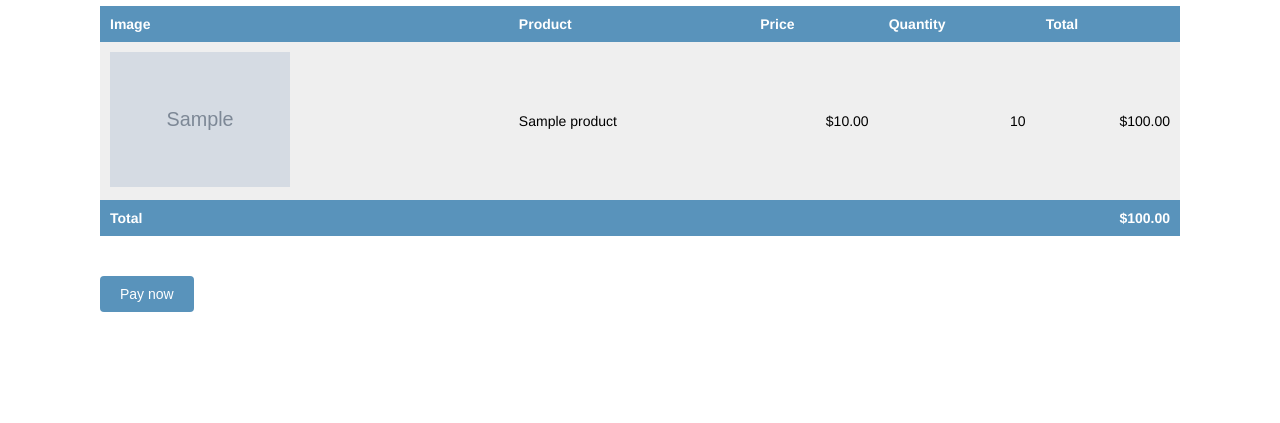
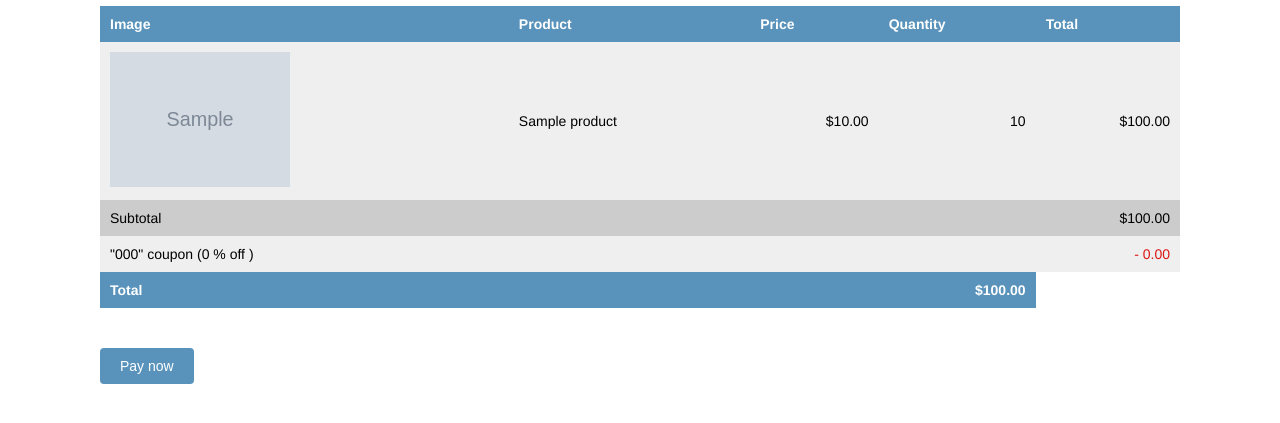
Before and after one commit to IslombekOrifov/shop, a Django app: template payment/templates/payment/process.html in a window 1280 px wide. Shown: the part 154-577 px from the top of the page. Run offline with Django 4.2, Linux system fonts and the light colour scheme; the template is opened without the code that fills it: values that come from a table or form of the project are taken from there, others are empty; tables that the repository leaves empty hold one stand-in row (values such as "Sample post"); grey boxes marked "Sample" are stand-in pictures; parts of the project's set-up code (start-up, migrations or seed data) failed here and were passed over.

Commit message:
coupon system integration done

```diff
--- a/orders/models.py
+++ b/orders/models.py
@@ -1,7 +1,11 @@
+from decimal import Decimal
+
 from django.db import models
 from django.conf import settings
+from django.core.validators import MinValueValidator, MaxValueValidator
 
 from shop.models import Product
+from coupons.models import Coupon
 
 
 class Order(models.Model):
@@ -15,6 +19,13 @@ class Order(models.Model):
     updated = models.DateTimeField(auto_now=True)
     paid = models.BooleanField(default=False)
     stripe_id = models.CharField(max_length=250, blank=True)
+    coupon = models.ForeignKey(Coupon,
+                               related_name='orders',
+                               null=True,
+                               blank=True,
+                               on_delete=models.SET_NULL)
+    discount = models.IntegerField(default=0, validators=[MinValueValidator(0),
+                                                          MaxValueValidator(100)])
 
     class Meta:
         ordering = ['-created']
@@ -26,7 +37,18 @@ class Order(models.Model):
         return f"Order {self.id}"
 
     def get_total_cost(self):
+        total_cost = self.get_total_cost_before_discount()
+        return total_cost - self.get_discount()
+
+    def get_total_cost_before_discount(self):
         return sum(item.get_cost() for item in self.items.all())
+
+    def get_discount(self):
+        total_cost = self.get_total_cost_before_discount()
+        if self.discount:
+            return total_cost * (self.discount / Decimal(100))
+        return Decimal(0)
+
 
     def get_stripe_url(self):
         if not self.stripe_id:
--- a/orders/views.py
+++ b/orders/views.py
@@ -19,7 +19,11 @@ def order_create(request):
     if request.method == 'POST':
         form = OrderCreatForm(request.POST)
         if form.is_valid():
-            order = form.save()
+            order = form.save(commit=False)
+            if cart.coupon:
+                order.coupon = cart.coupon
+                order.discount = cart.coupon.discount
+            order.save()
             for item in cart:
                 OrderItem.objects.create(order=order,
                                          product=item['product'],
--- a/payment/tasks.py
+++ b/payment/tasks.py
@@ -18,7 +18,7 @@ def payment_completed(order_id):
                          message,
                          'islombekorifov0199@mail.com',
                          [order.email])
-    html = render_to_string('orders/order/pdf.html', args=[order.id])
+    html = render_to_string('orders/order/pdf.html', {'order': order})
     out = BytesIO()
     stylesheets = [weasyprint.CSS(settings.STATIC_ROOT / 'css/pdf.css')]
     weasyprint.HTML(string=html).write_pdf(out, stylesheets)
--- a/payment/templates/payment/process.html
+++ b/payment/templates/payment/process.html
@@ -27,9 +27,21 @@
                     <td class="num">${{ item.get_cost }}</td>
                 </tr>
             {% endfor %}
+            {% if order.coupon %}
+                <tr class="subtotal">
+                    <td>Subtotal</td>
+                    <td colspan="3"></td>
+                    <td class="num">${{ order.get_total_cost_before_discount|floatformat:2 }}</td>
+                </tr>
+                <tr>
+                    <td>"{{ order.coupon.code }}" coupon ({{order.discount}} % off )</td>
+                    <td colspan="3"></td>
+                    <td class="num neg">- {{ order.get_discount|floatformat:2 }}</td>
+                </tr>
+            {% endif %}
             <tr class="total">
-                <td colspan="4">Total</td>
-                <td class="num">${{ order.get_total_cost }}</td>
+                <td colspan="3">Total</td>
+                <td class="num">${{ order.get_total_cost|floatformat:2 }}</td>
             </tr>
         </tbody>
     </table>
```
Also changed, not shown: orders/templates/admin/orders/order/detail.html (+12 -1 lines), orders/templates/orders/order/pdf.html (+11 -1 lines), payment/views.py (+7 -0 lines), orders/migrations/0003_order_coupon_order_discount.py (added).
